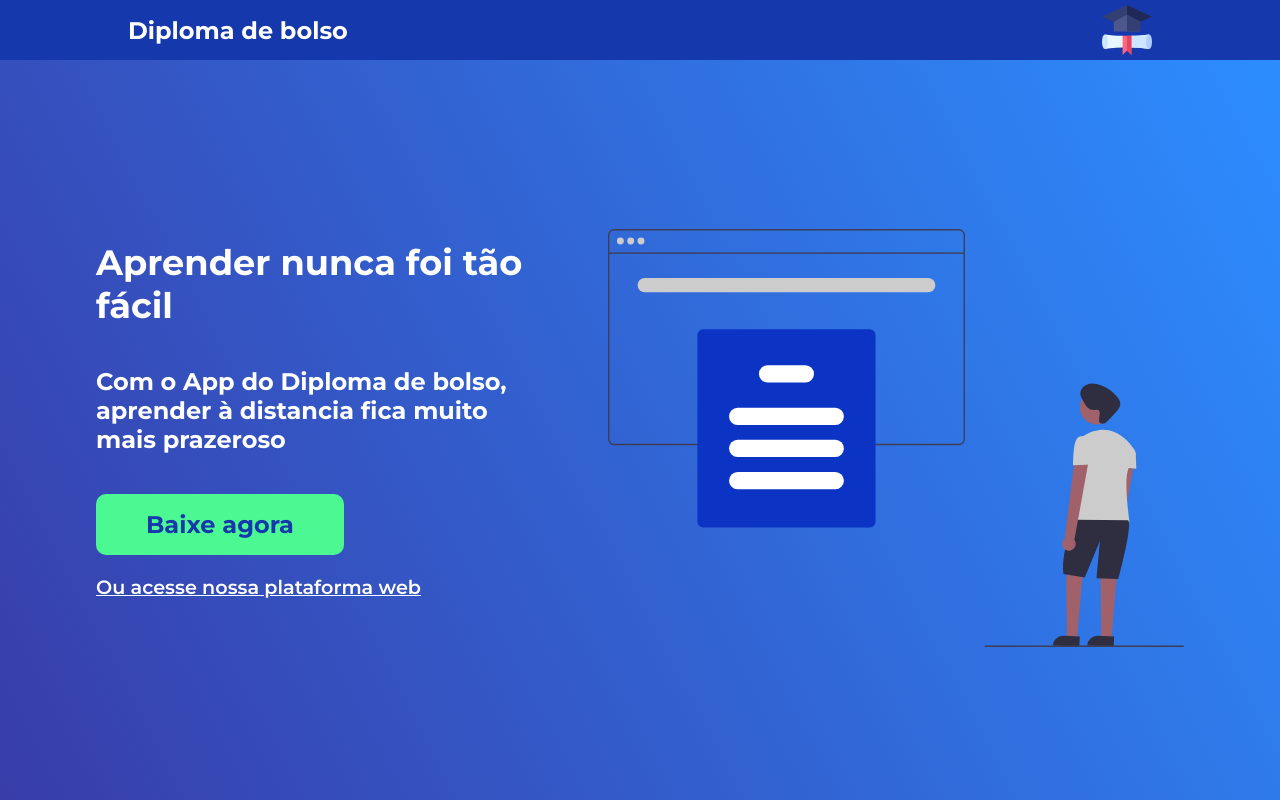
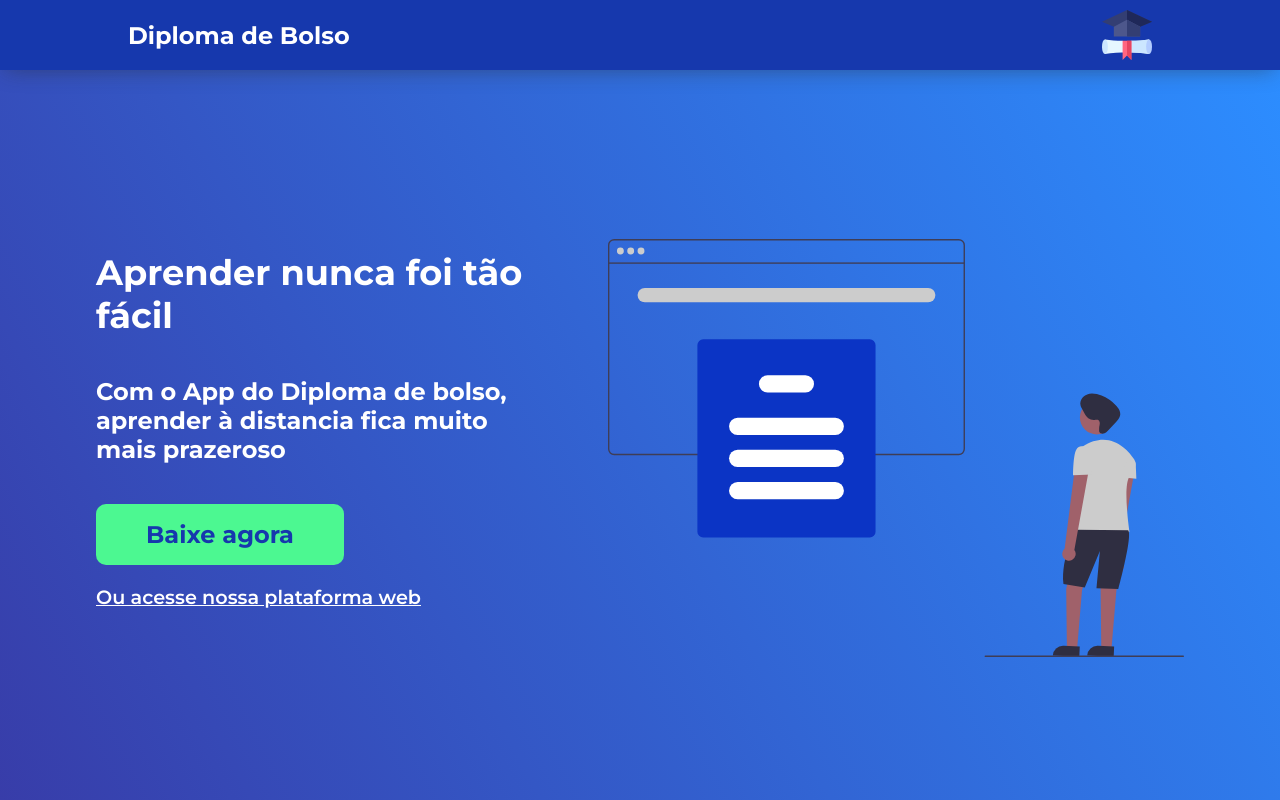
Before and after one commit to ConradoLuiz/hackathon-bndes, a React (Create React App) app in the folder diploma-de-bolso-web/: page / in a window 1280 px wide. Shown: the top 800 px of the page. Built offline with nearby package versions, Linux system fonts and the light colour scheme.

Commit message:
added little details

```diff
--- a/diploma-de-bolso-web/src/components/Header/header.module.scss
+++ b/diploma-de-bolso-web/src/components/Header/header.module.scss
@@ -1,14 +1,18 @@
 .headerContainer {
   background: var(--accent-blue);
-  padding: 10px 10%;
+  padding: 20px 10%;
 
   display: flex;
   justify-content: space-between;
   align-items: center;
-  height: 60px;
+  height: 70px;
   position: fixed;
   width: 100%;
   top: 0;
+
+  -webkit-box-shadow: 0px 4px 22px -5px rgba(43, 43, 43, 0.49);
+  -moz-box-shadow: 0px 4px 22px -5px rgba(43, 43, 43, 0.49);
+  box-shadow: 0px 4px 22px -5px rgba(43, 43, 43, 0.49);
 
   & > h1 {
     margin: 0;
--- a/diploma-de-bolso-web/src/components/Header/index.js
+++ b/diploma-de-bolso-web/src/components/Header/index.js
@@ -5,7 +5,7 @@ import logo from "../../assets/graduation.svg";
 export function Header() {
   return (
     <header className={styles.headerContainer}>
-      <h1>Diploma de bolso</h1>
+      <h1>Diploma de Bolso</h1>
 
       <img src={logo} className={styles.logo} alt="Logo" />
     </header>
--- a/diploma-de-bolso-web/src/pages/Home/home.module.scss
+++ b/diploma-de-bolso-web/src/pages/Home/home.module.scss
@@ -1,6 +1,6 @@
 .homeContainer {
   main {
-    margin: 60px 0 0 0;
+    margin: 70px 0 0 0;
 
     background: var(--home-gradient);
     display: flex;
--- a/diploma-de-bolso-web/src/pages/Home/index.js
+++ b/diploma-de-bolso-web/src/pages/Home/index.js
@@ -59,6 +59,7 @@ export function Home() {
           </h3>
         </div>
       </div>
+
       <Footer />
     </div>
   );
```
